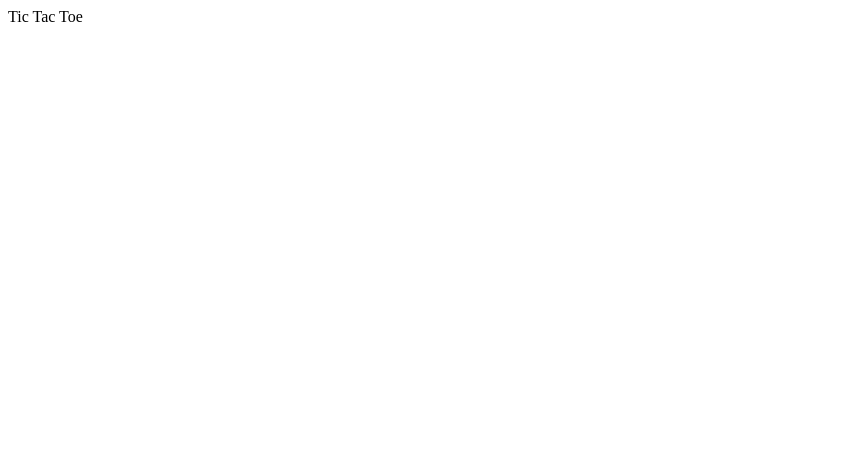
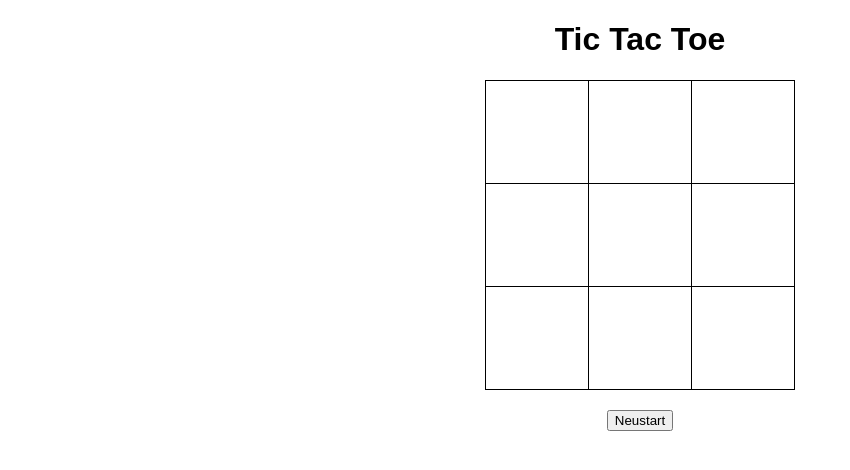
Before and after one commit to OhVenic/tic-tac-toe, a plain HTML site: page index.html in a window 1280 px wide. Shown: the whole page, without its empty margins (0-850 px from the left). Drawn offline with Linux system fonts and the light colour scheme.

Commit message:
first commit

```diff
--- a/index.html
+++ b/index.html
@@ -3,11 +3,13 @@
 <head>
     <meta charset="UTF-8">
     <meta name="viewport" content="width=device-width, initial-scale=1.0">
-    <link rel="stylesheet" href="style.css"
+    <link rel="stylesheet" href="style.css">
     <title>Tic Tac Toe</title>
 </head>
-<body>
-
+<body onload="init()">
+    <h1>Tic Tac Toe</h1>
+    <div id="content"></div>
+    <button onclick="resetGame()">Neustart</button>
     <script src="script.js"></script>
 </body>
 </html>
--- a/script.js
+++ b/script.js
@@ -0,0 +1,25 @@
+let fields = [null, null, null, null, null, null, null, null, null];
+
+function init(){
+    render();
+}
+
+function render() {
+  let html = '<table class="board">';
+  for (let i = 0; i < 3; i++) {
+    html += "<tr>";
+    for (let j = 0; j < 3; j++) {
+      let index = i * 3 + j;
+      let symbol = "";
+      if (fields[index] === "circle") {
+        symbol = "o";
+      } else if (fields[index] === "cross") {
+        symbol = "x";
+      }
+      html += `<td class="cell"> ${symbol}</td>`;
+    }
+    html += "</tr>";
+  }
+  html += "</table>";
+  document.getElementById("content").innerHTML = html;
+}
--- a/style.css
+++ b/style.css
@@ -0,0 +1,17 @@
+body {
+  font-family: Arial, sans-serif;
+  text-align: center;
+}
+.board {
+  display: table;
+  margin: 20px auto;
+  border-collapse: collapse;
+}
+.cell {
+  width: 100px;
+  height: 100px;
+  border: 1px solid black;
+  text-align: center;
+  font-size: 2em;
+  cursor: pointer;
+}
```
